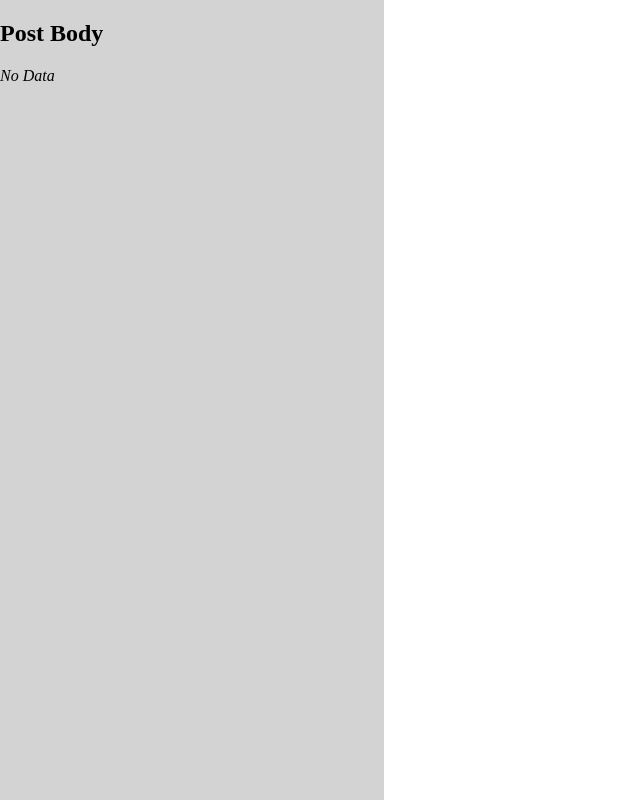
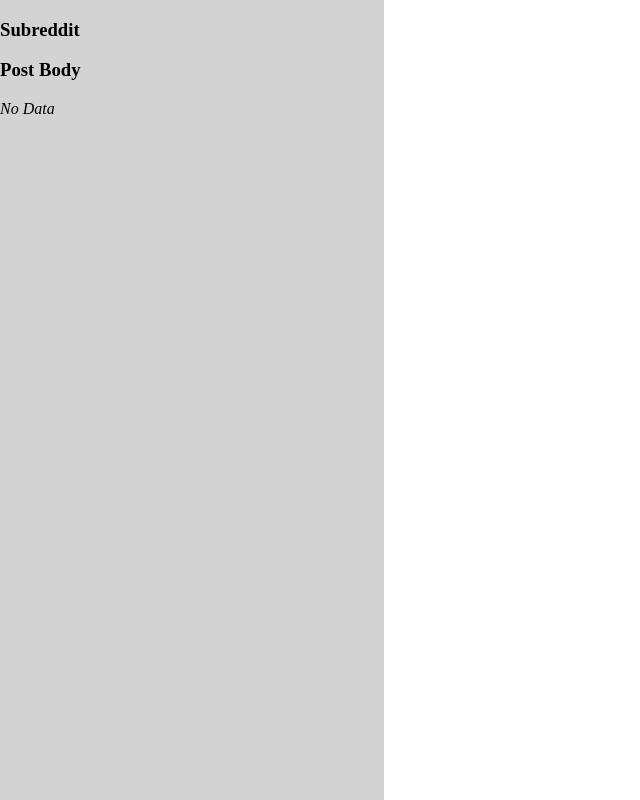
Before and after one commit to ovaisq/LLM-RedditScraper, a Django app: page /post-detail/ in a window 1280 px wide. Shown: the whole page, without its empty margins (0-640 px from the left). Run offline with Django 5.2, Linux system fonts and the light colour scheme; parts of the project's set-up code (start-up, migrations or seed data) failed here and were passed over.

Commit message:
Frontend: html styling, and updated SQL to include data from the subreddit column

```diff
--- a/analysis_frontend/posts/database.py
+++ b/analysis_frontend/posts/database.py
@@ -190,6 +190,7 @@
 
     sql_query = f"""
                     SELECT
+                        p.subreddit,
                         MAX(p.post_title || ' - ' || p.post_body) AS post,
                         array_to_string(array_agg(ad.analysis_document), ', ') as analysis_docs
                     FROM
@@ -197,7 +198,9 @@
                     JOIN
                         public.analysis_documents ad ON p.post_id = (ad.analysis_document->>'reference_id')::varchar
                     WHERE
-                        p.post_id = '{post_id}';
+                        p.post_id = '{post_id}'
+                    GROUP BY
+                        p.subreddit;
                 """
     conn, cur = psql_connection(RealDictCursor)
 
@@ -210,6 +213,7 @@
         raise
     if result['post']:
         return {
+                'subreddit': result['subreddit'],
                 'post': markdown.markdown(result['post']),
                 'analysis_docs': [dict({**row, 'analysis': markdown.markdown(row['analysis'])}) for row in ast.literal_eval(result['analysis_docs'])]
                }
--- a/analysis_frontend/posts/templates/posts/post_detail.html
+++ b/analysis_frontend/posts/templates/posts/post_detail.html
@@ -30,11 +30,12 @@
 </head>
 <body>
     <div style="display: flex;">
-        <div id="left-column"><h2>Post Body</h2><i><p>{{ data.post | safe }}</p></i></div>
-        <div id="right-column"><h2>Analysis Documents</h2>     {% for doc in data.analysis_docs %}
-            <h3>{{ doc.llm }}</h3>
+        <div id="left-column"><h3>Subreddit</h3><p>{{ data.subreddit | safe }}</p><h3>Post Body</h3><i><p>{{ data.post | safe }}</p></i></div>
+        <div id="right-column"><h3>Analysis Documents</h3>{% for doc in data.analysis_docs %}
+            <b>{{ doc.llm }}</b>
             <p>{{ doc.analysis | safe }}</p>
-    {% endfor %}</div>
+            {% endfor %}
+        </div>
     </div>
 </body>
 </html>
```
